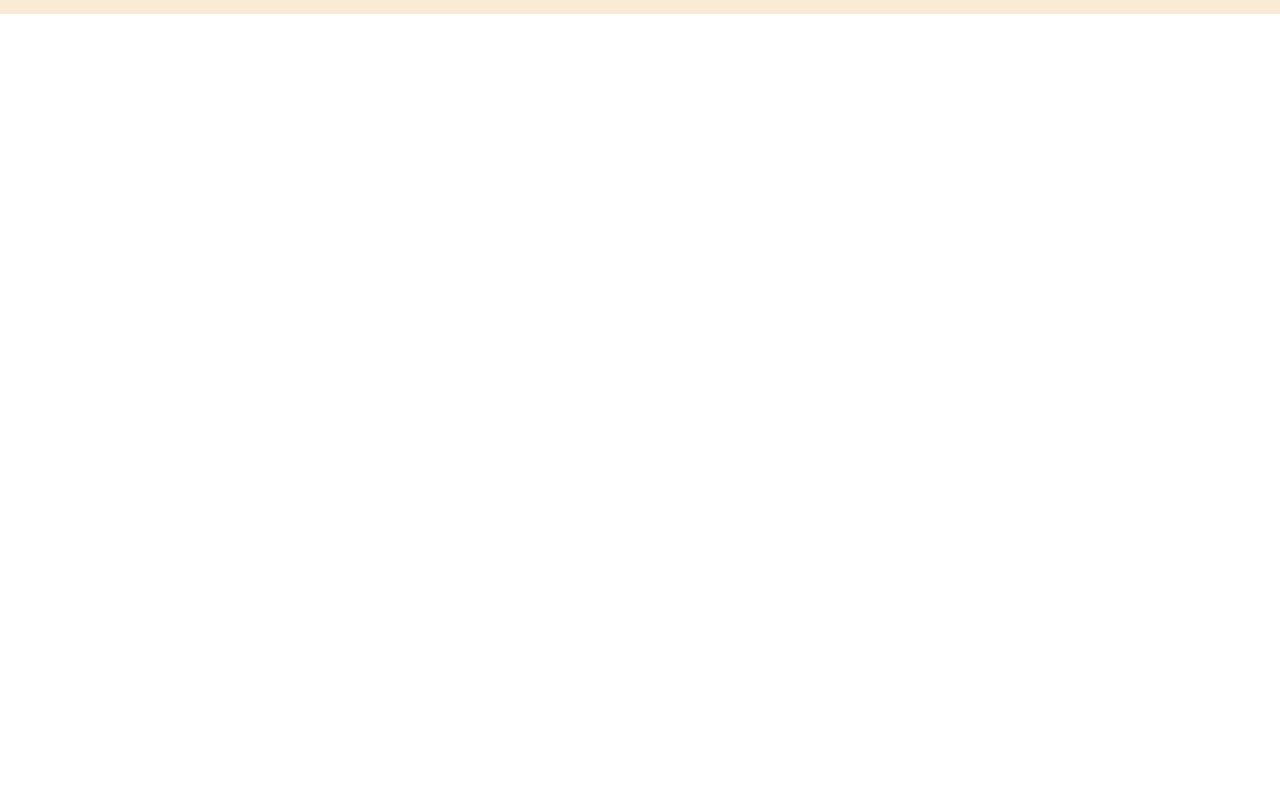
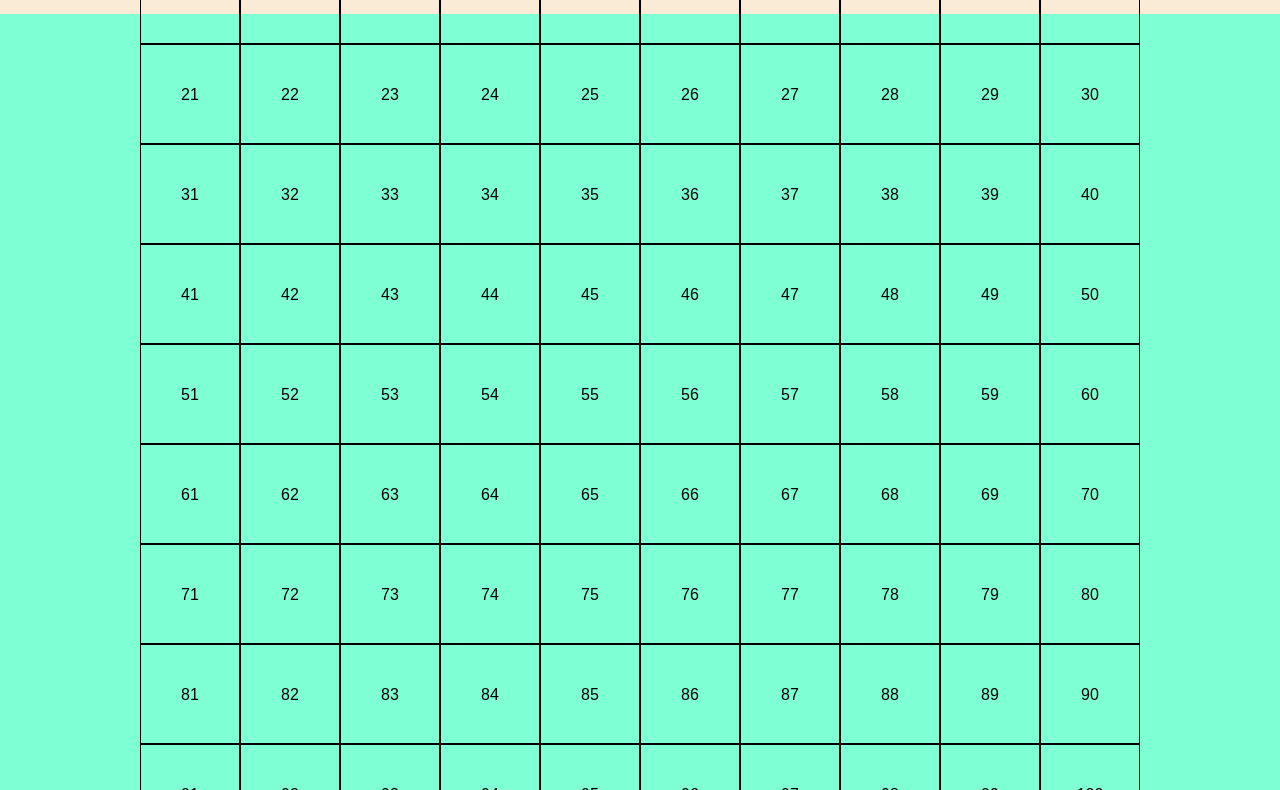
Before and after one commit to GerardoITA/js-campominato-grid, a plain HTML site: page index.html in a window 1280 px wide. Shown: the part 106-896 px from the top of the page. Before the commit the page ends 800 px from the top, so only its background shows below. Drawn offline with Linux system fonts and the light colour scheme.

Commit message:
FINISHED AT LAST

```diff
--- a/index.html
+++ b/index.html
@@ -9,12 +9,25 @@
 </head>
 <body>
     <header>
-    <div class="logo">
-        <img src="img/Logo.png" alt="Logo">
-        <h1>Campo Minato</h1>
-    </div>
-    <button id="start">Start</button>
+        <div class="logo">
+            <img src="img/Logo.png" alt="Logo">
+            <h1>Campo Minato</h1>
+        </div>
+        <button id="start">Start</button>
     </header>
+    <main>
+        <div id="container">
+
+
+        </div>
+    </main>
+
+
+
+
+
+
+
     <script src="js/functions.js"></script>
     <script src="js/main.js"></script>
 </body>
--- a/js/functions.js
+++ b/js/functions.js
@@ -0,0 +1,16 @@
+function createBox(n, where) {
+
+    for (let i = 1; i < n + 1; i++ ){
+
+        document.getElementById(where).innerHTML += `
+            <div class="box">${i}</div>
+        `;
+    }
+}
+
+/* function addClassOnClick(){
+
+    this.classList.toggle("clicked");
+
+
+} */
--- a/js/main.js
+++ b/js/main.js
@@ -0,0 +1,23 @@
+let inizio = document.getElementById("start")
+
+inizio.addEventListener("click",
+
+    createBox(100, "container")
+
+    ,("box")
+
+
+)
+let scatole = document.getElementsByClassName("box");
+
+for (const box of scatole) {
+    box.addEventListener('click', function onClick() {
+
+        for(i = 1; i < scatole.length; i++){
+
+            this.classList.toggle("clicked");
+
+        }
+
+    });
+}
--- a/style.css
+++ b/style.css
@@ -2,6 +2,10 @@
     font-family: Arial, Helvetica, sans-serif;
     margin: 0;
 }
+body {
+    background-color: rgb(127, 255, 212);
+}
+/* ////// Header&Footer ////// */
 header {
     height: 60px;
     padding: 30px 50px;
@@ -33,3 +37,33 @@ header {
     box-shadow: 0 4px rgb(102, 102, 102);
     transform: translateY(2px);
 }
+/* ////// Main ////// */
+main {
+    height: calc(90vh - 60px);
+    width: 100vw;
+    display: flex;
+    justify-content: center;
+    align-items: center;
+
+}
+#container {
+    width: 1000px;
+    height: 1000px;
+    display: flex;
+    justify-content: flex-start ;
+    flex-wrap: wrap;
+    box-sizing: border-box;
+
+}
+.box {
+    width: 100px;
+    height: 100px;
+    border: 1px solid black;
+    box-sizing: border-box;
+    text-align: center;
+    line-height: 100px;
+}
+/* ////// Interactive ////// */
+.clicked {
+    background-color: rgb(153, 203, 255);
+}
```
